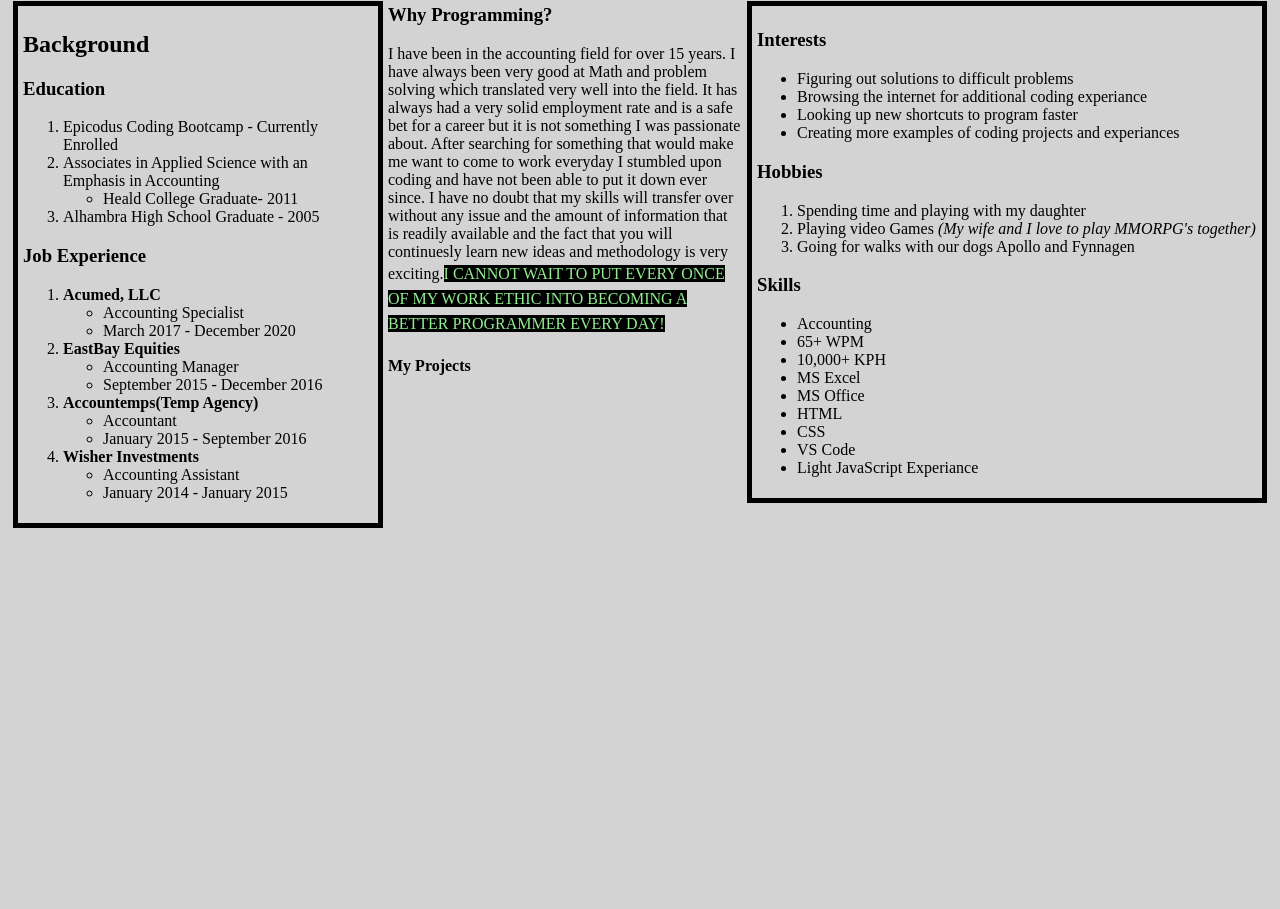
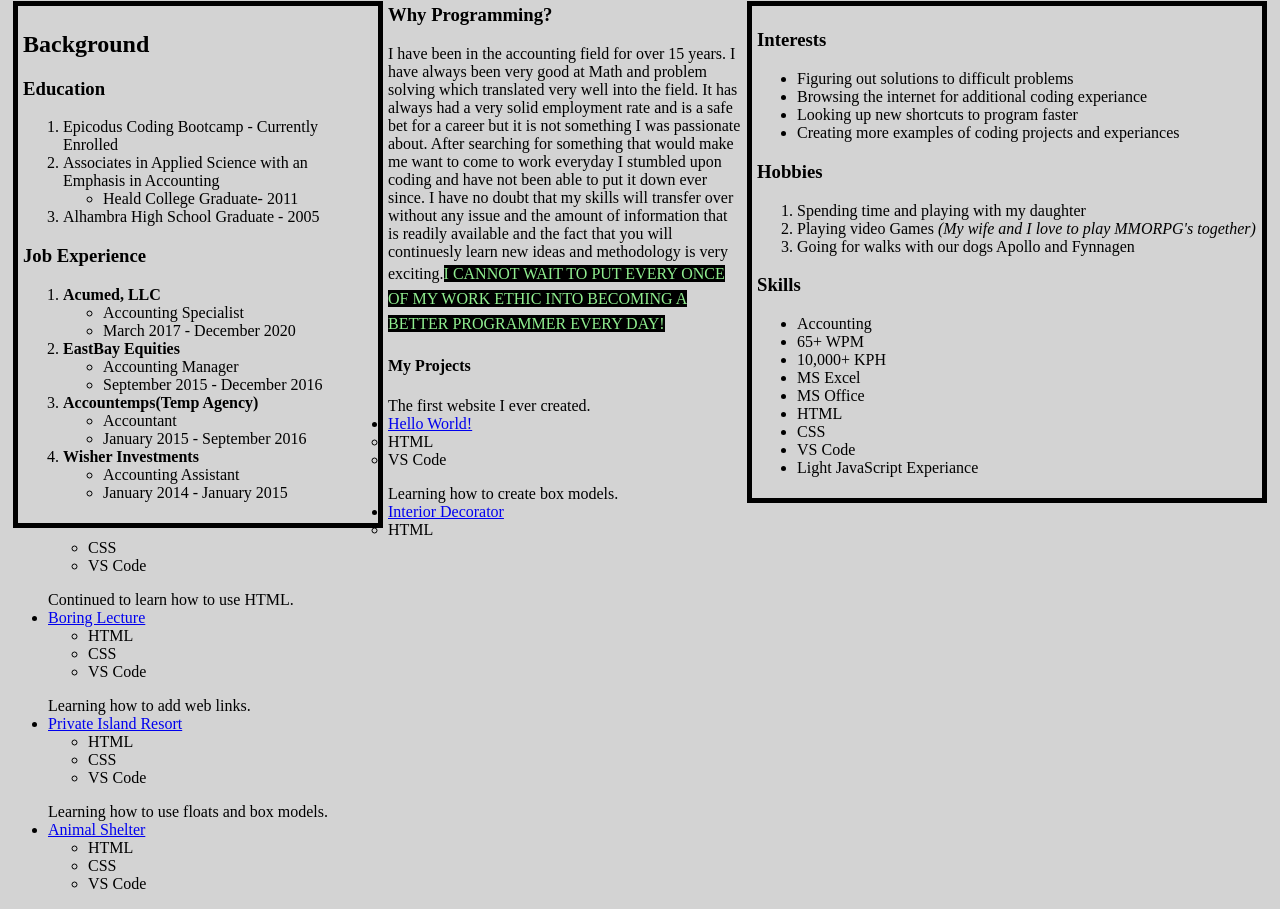
Before and after one commit to Eric81587/Portfolio-Page, a plain HTML site: page index.html in a window 1280 px wide. Shown: the part 589-1498 px from the top of the page. Before the commit the page ends 1122 px from the top, so only its background shows below. Drawn offline with Linux system fonts and the light colour scheme.

Commit message:
add web links to previous projects

```diff
--- a/css/styles.css
+++ b/css/styles.css
@@ -34,3 +34,7 @@ span{
   border: 5px solid black;
   margin: 5px;
 }
+.projects{
+  margin-top: 0px;
+  margin-bottom: 0px;
+}
--- a/index.html
+++ b/index.html
@@ -14,6 +14,7 @@
   <div class=picofme>
     <img src="img/Picture of Me.jpg" alt="A picture of me">
   </div>
+
   <div class="box">
     <h2>About Me</h2>
     <p>Born in Martinez, California, located in the Bay Area. I lived most of my life there and went to K-12 and Heald
@@ -23,6 +24,7 @@
       after that, during an eclipse in 2018 I asked her to Marry me and we have been together and happy ever since. We
       were blessed enough to have a new baby girl added to our family named Aria.</p>
   </div>
+
   <div class="float">
     <h3>Interests</h3>
     <ul>
@@ -50,6 +52,7 @@
       <li>Light JavaScript Experiance</li>
     </ul>
   </div>
+
   <div class="floattwo">
     <h2>Background</h2>
     <h3>Education</h3>
@@ -85,6 +88,7 @@
       </ul>
     </ol>
   </div>
+
   <h3>Why Programming?</h3>
   <p>I have been in the accounting field for over 15 years. I have always been very good at Math and problem solving
     which translated very well into the field. It has always had a very solid employment rate and is a safe bet for a
@@ -95,5 +99,46 @@
       MY WORK ETHIC INTO BECOMING A BETTER PROGRAMMER EVERY DAY!</span></p>
 
   <h4>My Projects</h4>
+  <ul>
+    <p class="projects">The first website I ever created.
+      <li> <a href="https://github.com/Eric81587/Hello-World.git">Hello World!</a></li>
+      <ul>
+        <li>HTML</li>
+        <li>VS Code</li>
+      </ul>
+    </p>
+    <p class="projects">Learning how to create box models.
+      <li> <a href="https://github.com/Eric81587/Interior-Decorator.git">Interior Decorator</a></li>
+      <ul>
+        <li>HTML</li>
+        <li>CSS</li>
+        <li>VS Code</li>
+      </ul>
+    </p>
+    <p class="projects">Continued to learn how to use HTML.
+      <li><a href="https://github.com/Eric81587/Boring-Lecture.git">Boring Lecture</a></li>
+      <ul>
+        <li>HTML</li>
+        <li>CSS</li>
+        <li>VS Code</li>
+      </ul>
+    </p>
+    <p class="projects">Learning how to add web links.
+      <li><a href="https://github.com/Eric81587/Private-Island-Resort.git">Private Island Resort</a></li>
+      <ul>
+        <li>HTML</li>
+        <li>CSS</li>
+        <li>VS Code</li>
+      </ul>
+    </p>
+    <p class="projects">Learning how to use floats and box models.
+      <li><a href="https://github.com/Eric81587/animal-shelter.git">Animal Shelter</a></li>
+      <ul>
+        <li>HTML</li>
+        <li>CSS</li>
+        <li>VS Code</li>
+      </ul>
+    </p>
+  </ul>
 
 </body>
```
